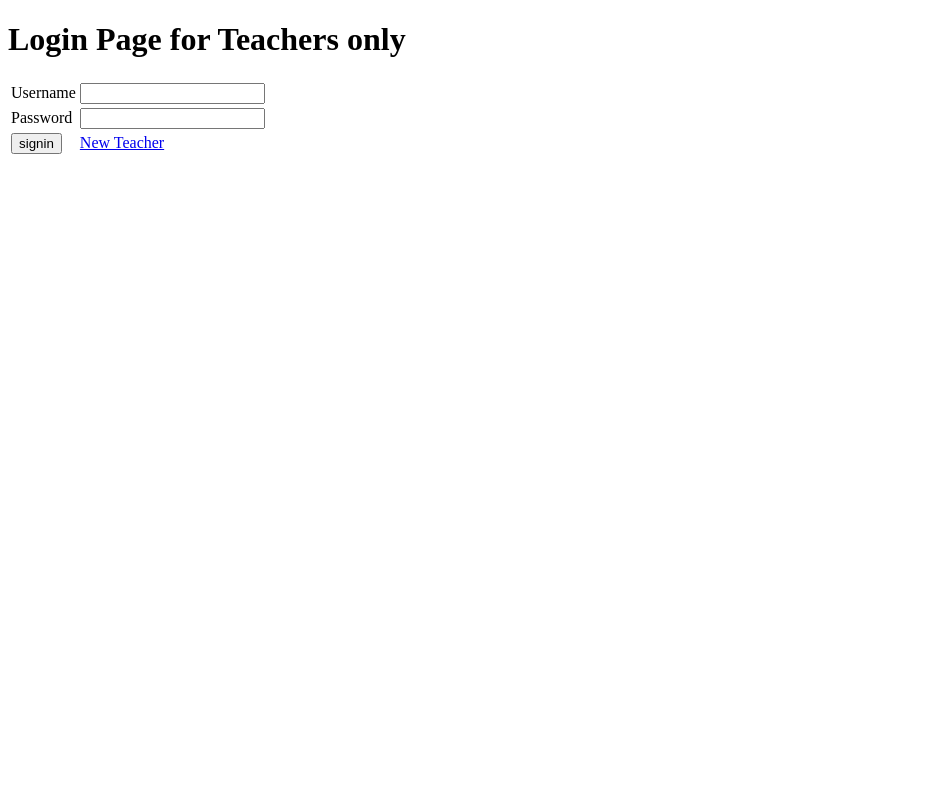
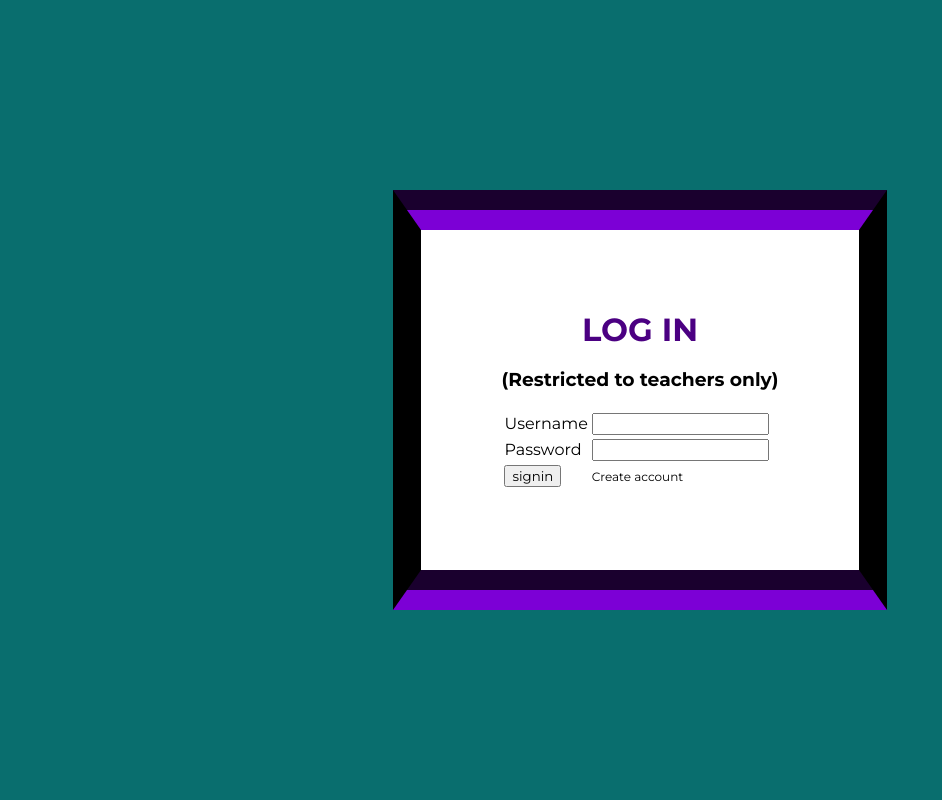
Before and after one commit to I-ArchanaDash/shikshastudio, a Django app: page /teacher-login/ in a window 1280 px wide. Shown: the whole page, without its empty margins (0-942 px from the left). Run offline with Django 3.2, Linux system fonts and the light colour scheme.

Commit message:
Some changes done

```diff
--- a/shikshastudio/shikshastudio/urls.py
+++ b/shikshastudio/shikshastudio/urls.py
@@ -19,5 +19,6 @@ from django.urls import path,include
 urlpatterns = [
     path('',include('shikshapp.urls')),
     path('shikshapp/',include('shikshapp.urls')),
+    path('teacherDashboard/',include('teacherDashboard.urls')),
     path('admin/', admin.site.urls),
 ]
--- /dev/null
+++ b/shikshastudio/static/css/teacher_login.css
@@ -0,0 +1,44 @@
+@import url('https://fonts.googleapis.com/css2?family=Montserrat:ital,wght@0,100;0,200;0,300;0,400;0,500;0,600;0,700;0,800;0,900;1,100;1,200;1,300;1,400;1,500;1,600;1,700;1,800;1,900&display=swap');
+
+*{
+    font-family: 'Montserrat', sans-serif;
+}
+body{
+    min-height: 100vh;
+    display: flex;
+    margin: 0;
+    justify-content: center;
+    align-items: center;
+    background-color: var(--secondary-color);
+}
+/* CSS Variables */
+:root {
+    --normal-font: 400;
+    --bold-font: 600;
+    --bolder-font: 900;
+    --primary-color: #4B0082;
+    --secondary-color: #096e6e;
+    --line-height: 1.7rem;
+    --transition: 0.4s ease-in;
+ }
+.container{
+    background-color: white;
+    padding: 5rem 5rem;
+    border-top: 40px groove var(--primary-color);
+    border-bottom: 40px groove var(--primary-color);
+    border-right: 28px solid black;
+    border-left: 28px solid black;
+}
+a{
+    text-decoration: none;
+    color: black;
+    font-size: 12px;
+}
+h1{
+    margin: 0;
+    text-align: center;
+    color: var(--primary-color);
+}
+h3{
+    text-align: center;
+}
--- a/shikshastudio/templates/shikshapp/new_teacher.html
+++ b/shikshastudio/templates/shikshapp/new_teacher.html
@@ -1,15 +1,17 @@
 <!DOCTYPE html>
+{% load static %}
 <html lang="en">
 <head>
     <meta charset="UTF-8">
     <meta http-equiv="X-UA-Compatible" content="IE=edge">
     <meta name="viewport" content="width=device-width, initial-scale=1.0">
+    <link rel="stylesheet" href="{% static 'css/new_teacher.css' %}">
     <title>New Teacher Registration page</title>
 </head>
 <body>
-    <div>
+    <div class="container">
         <h1>New Teacher ??? Register here</h1>
-        <form action="http://localhost:8000/shikshapp/new-teacher-signup/" method="post">
+        <form id="form" class="form" action="http://localhost:8000/shikshapp/new-teacher-signup/" method="post">
             {% csrf_token %}
             <table>
                 <tr>
--- a/shikshastudio/templates/shikshapp/teacher_dashboard.html
+++ b/shikshastudio/templates/shikshapp/teacher_dashboard.html
@@ -24,7 +24,7 @@
 
             <ul>
                 <li class="nav-item">
-                    <a href="#" class="nav-link" id="nav-link">Home</a>
+                    <a href="http://localhost:8000" class="nav-link" id="nav-link">Home</a>
                 </li>
                 <li class="nav-item">
                     <a href="#" class="nav-link" id="nav-link">About</a>
@@ -47,7 +47,8 @@
             </div>
         </nav>
     </header>
-
+    <!--header section ends-->
+    <h1>Work lists</h1>
 
 </body>
 </html>
--- a/shikshastudio/templates/shikshapp/teacher_login.html
+++ b/shikshastudio/templates/shikshapp/teacher_login.html
@@ -1,15 +1,18 @@
 <!DOCTYPE html>
+{% load static %}
 <html lang="en">
 <head>
     <meta charset="UTF-8">
     <meta http-equiv="X-UA-Compatible" content="IE=edge">
     <meta name="viewport" content="width=device-width, initial-scale=1.0">
-    <title>New Teacher Registration page</title>
+    <link rel="stylesheet" href="{% static 'css/teacher_login.css' %}">
+    <title>Teacher login</title>
 </head>
 <body>
-    <div>
-        <h1>Login Page for Teachers only</h1>
-        <form action="http://localhost:8000/shikshapp/teacher-login-validate/" method="post">
+    <div class="container">
+        <h1 id="login">LOG IN</h1>
+        <h3>(Restricted to teachers only)</h3>
+        <form id="form" class="form" action="http://localhost:8000/shikshapp/teacher-login-validate/" method="post">
             {% csrf_token %}
             <table>
                 <tr>
@@ -22,7 +25,7 @@
                 </tr>
                 <tr>
                     <td><input type="submit" value="signin"></td>
-                    <td><a href="http://localhost:8000/shikshapp/new-teacher">New Teacher</a></td>
+                    <td><a href="http://localhost:8000/shikshapp/new-teacher">Create account</a></td>
                 </tr>
             </table>
         </form>
```
Also changed, not shown: shikshastudio/static/css/new_teacher.css (added, +51 -0 lines), shikshastudio/db.sqlite3.
